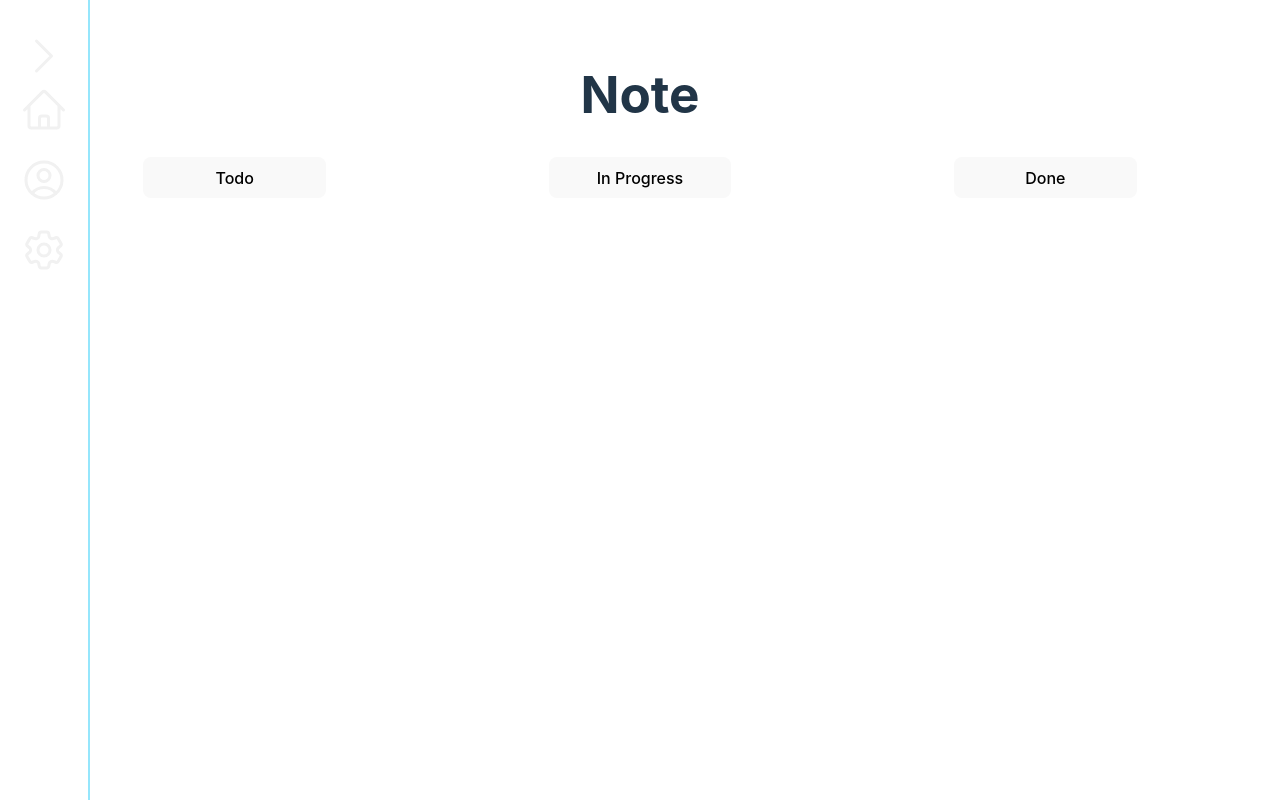
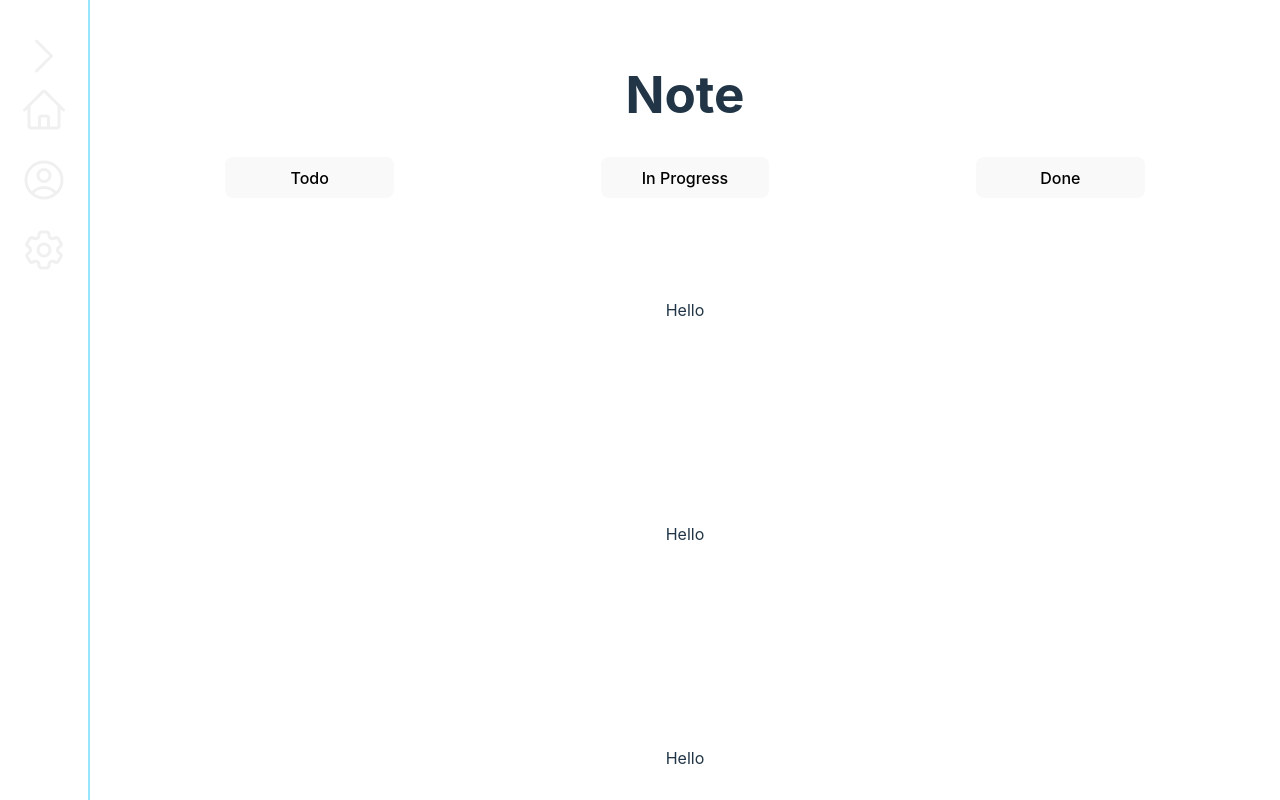
Before and after one commit to abhishekpatelmc/note-app, a React (Vite) app: page / in a window 1280 px wide. Built offline with nearby package versions, Linux system fonts and the light colour scheme.

Commit message:
feat: Updated CSS style where content dynamically adjusts when sidebar is expanded and collapsed

```diff
--- a/src/App.css
+++ b/src/App.css
@@ -1,44 +1,4 @@
-#root {
-  max-width: 1280px;
-  margin: 0 auto;
-  padding: 2rem;
-  text-align: center;
+.full_content {
+  display: flex;
+  height: 100vh;
 }
-
-.logo {
-  height: 6em;
-  padding: 1.5em;
-  will-change: filter;
-  transition: filter 300ms;
-}
-.logo:hover {
-  filter: drop-shadow(0 0 2em var(--primaryColor));
-}
-.logo.react:hover {
-  filter: drop-shadow(0 0 2em #61dafbaa);
-}
-
-@keyframes logo-spin {
-  from {
-    transform: rotate(0deg);
-  }
-  to {
-    transform: rotate(360deg);
-  }
-}
-
-@media (prefers-reduced-motion: no-preference) {
-  a:nth-of-type(2) .logo {
-    animation: logo-spin infinite 20s linear;
-  }
-}
-
-.card {
-  padding: 2em;
-  display: flex;
-  justify-content: space-between;
-}
-
-.read-the-docs {
-  color: #888;
-}
--- a/src/App.tsx
+++ b/src/App.tsx
@@ -4,10 +4,10 @@ import Home from "./components/home/Home";
 
 function App() {
   return (
-    <>
+    <div className="full_content">
       <SideNav />
       <Home />
-    </>
+    </div>
   );
 }
 
--- a/src/components/common/sidebar/SideNav.css
+++ b/src/components/common/sidebar/SideNav.css
@@ -1,12 +1,7 @@
 .sidenav {
-  height: 100%;
   padding-top: 2rem;
-  /* border: 2px solid yellow; */
-  /* border-right: 2px solid #646cffaa; */
+  text-align: center;
   border-right: 2px solid var(--secondaryColor);
-  position: fixed;
-  top: 0;
-  left: 0;
 }
 
 .sidenav_list_collapsed {
@@ -14,7 +9,6 @@
   flex-direction: column;
   row-gap: 1rem;
   padding: 0 20px;
-  /* border: solid 2px green; */
 }
 
 .sidenav_list_full {
--- a/src/components/home/Home.css
+++ b/src/components/home/Home.css
@@ -1,3 +1,22 @@
+/* Hide scrollbar for IE, Edge and Firefox */
+.home_full {
+  -ms-overflow-style: none; /* IE and Edge */
+  scrollbar-width: none; /* Firefox */
+}
+
+/* Hide scrollbar for Chrome, Safari and Opera */
+::-webkit-scrollbar {
+  display: none;
+}
+
+.home_full {
+  /* max-width: 1280px; */
+  width: 100%;
+  margin: 2rem;
+  text-align: center;
+  overflow-y: auto;
+}
+
 .homeList {
   display: flex;
   justify-content: space-between;
@@ -17,5 +36,9 @@
   border: 1px solid #ccc;
   border-radius: 8px;
   padding: 0.6em 1.2em;
-  /* background-color: #1a1a1a; */
+  background-color: #1a1a1a;
 }
+
+.test {
+  padding: 100px;
+}
--- a/src/components/home/Home.tsx
+++ b/src/components/home/Home.tsx
@@ -7,7 +7,7 @@ const Home = () => {
   const [doneVisbile, setDoneVisible] = useState(false);
 
   return (
-    <div>
+    <div className="home_full">
       <h1>Note</h1>
       <div className="homeList">
         <div className="homeList_item">
@@ -30,6 +30,9 @@ const Home = () => {
           {doneVisbile && <div className="homeList_item_details">Done</div>}
         </div>
       </div>
+      <div className="test">Hello</div>
+      <div className="test">Hello</div>
+      <div className="test">Hello</div>
     </div>
   );
 };
--- a/src/index.css
+++ b/src/index.css
@@ -29,8 +29,6 @@ a:hover {
 
 body {
   margin: 0;
-  /* display: flex; */
-  /* place-items: center; */
   min-width: 320px;
   min-height: 100vh;
 }
```
